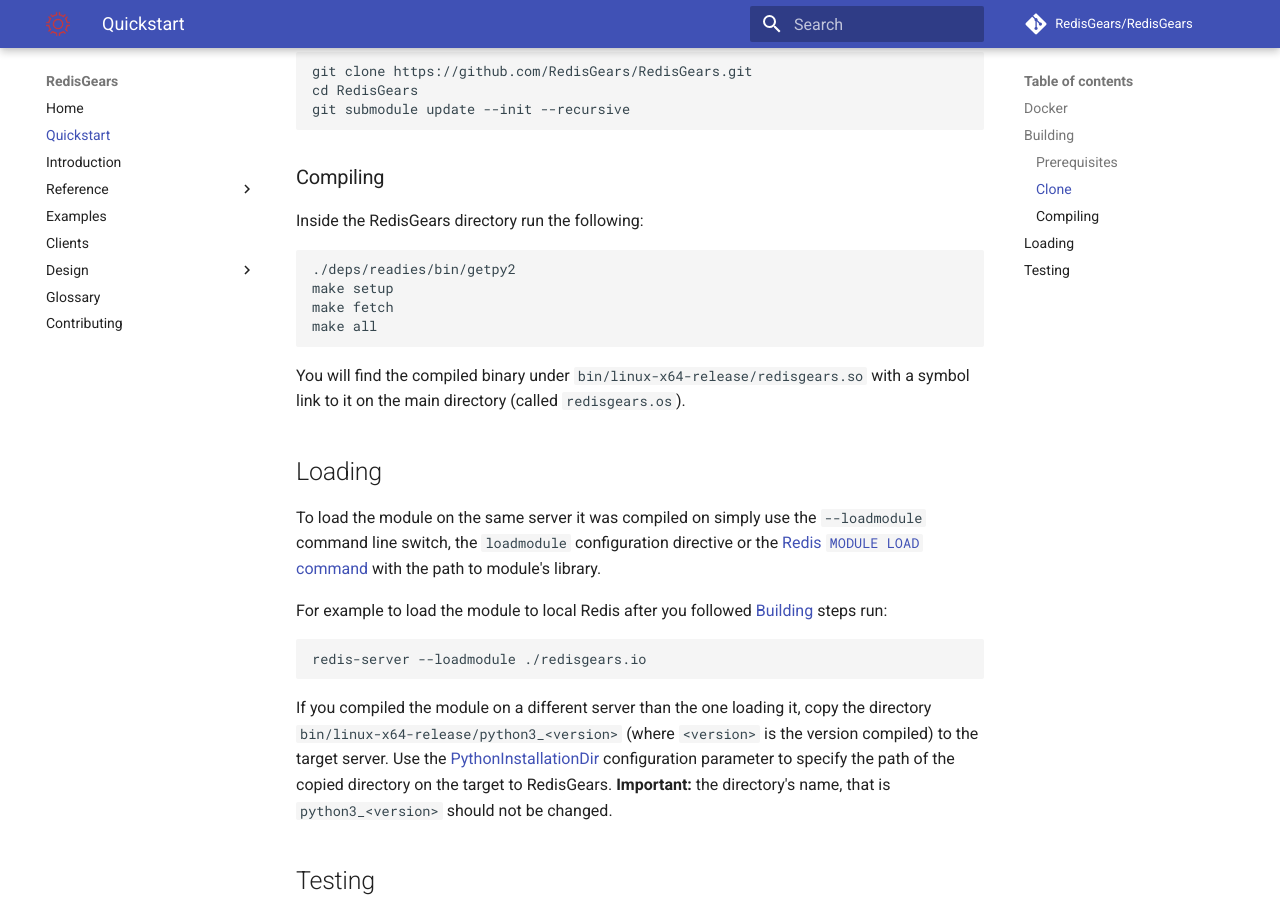
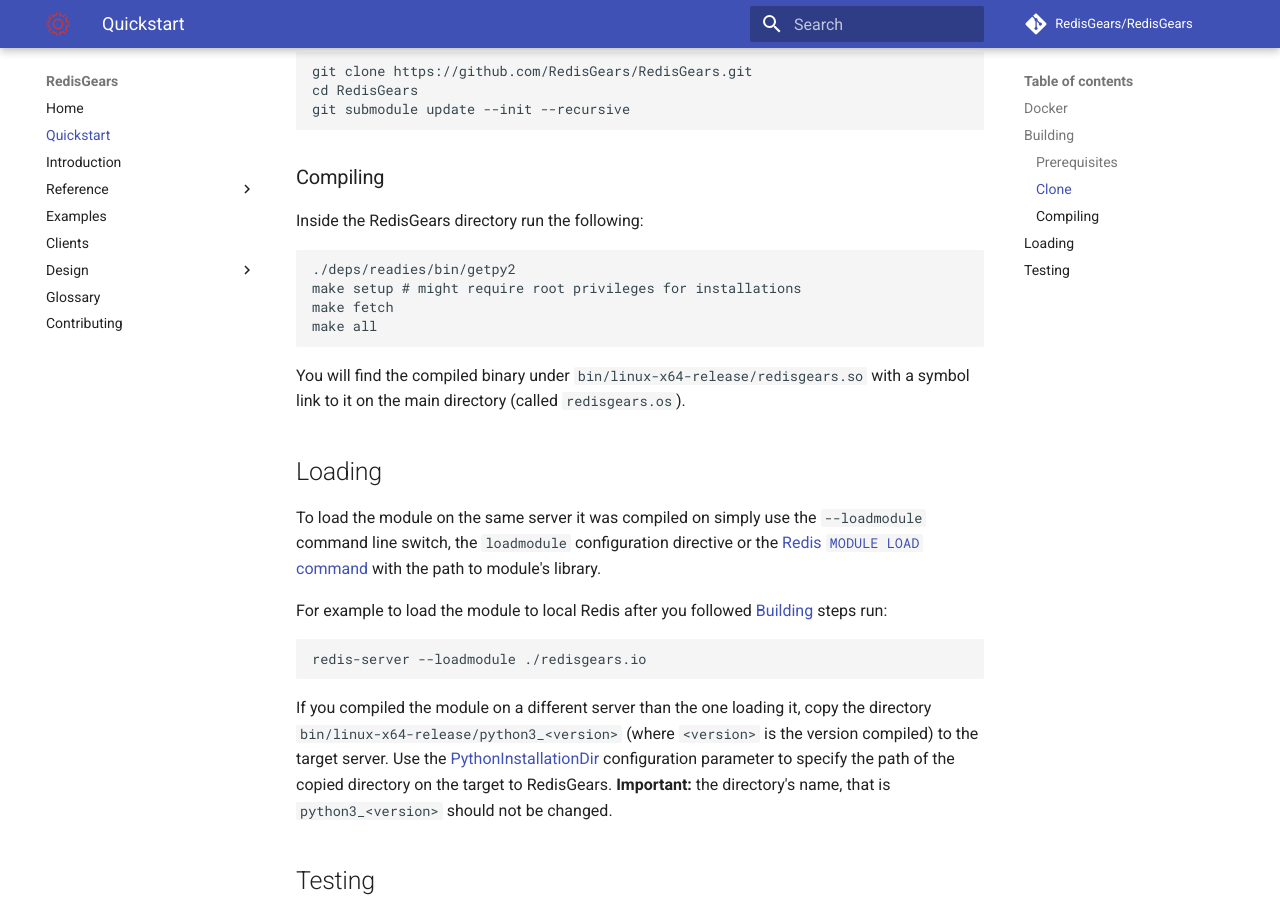
Before and after one commit to RedisGears/RedisGears, an MkDocs documentation site: the page built from docs/quickstart.md, in a window 1280 px wide and 900 px high, scrolled down 1532 px. Built offline with MkDocs 1.6.1 and Material for MkDocs 9.7.7, drawn with Linux system fonts in a browser that asks for light colours; comment, search, counter and statistics services are not loaded.

Commit message:
Update quickstart.md

````diff
--- a/docs/quickstart.md
+++ b/docs/quickstart.md
@@ -73,7 +73,7 @@
 
 ```
 ./deps/readies/bin/getpy2
-make setup
+make setup # might require root privileges for installations
 make fetch
 make all
 ```
````
